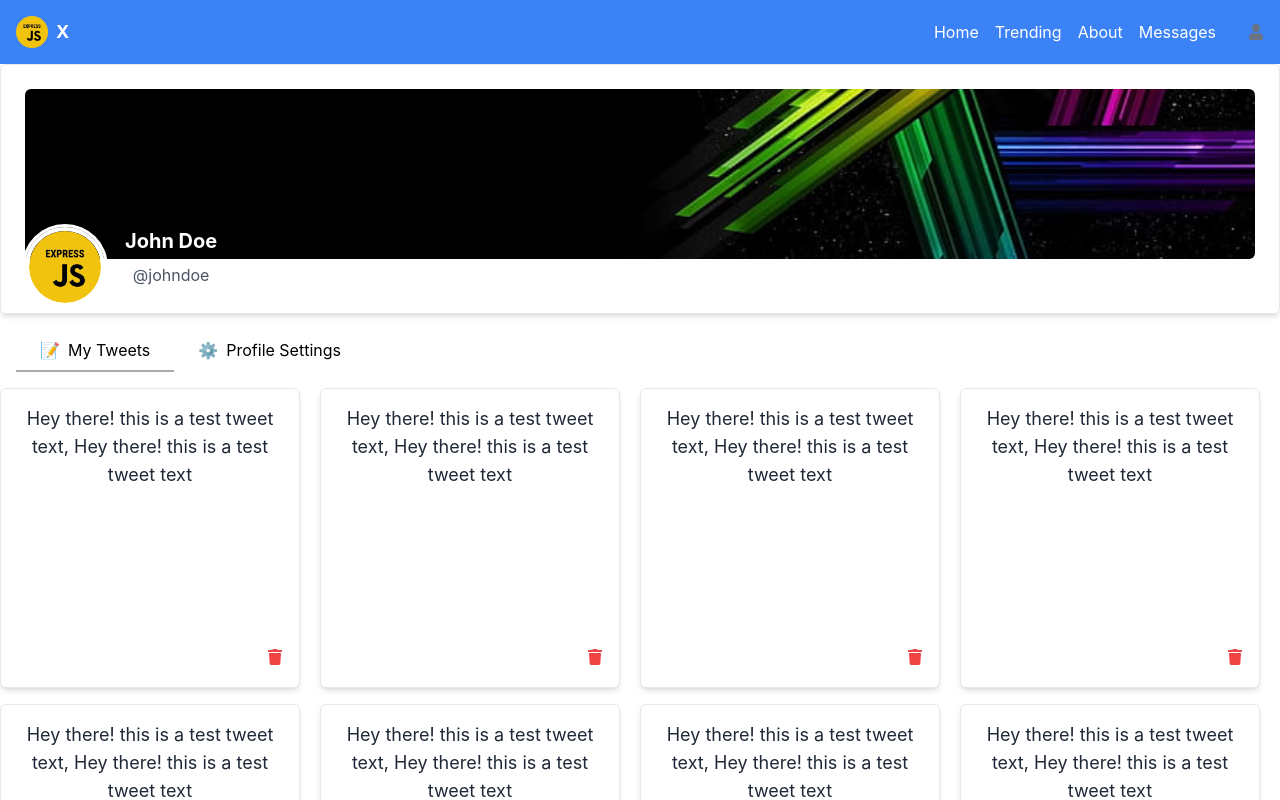
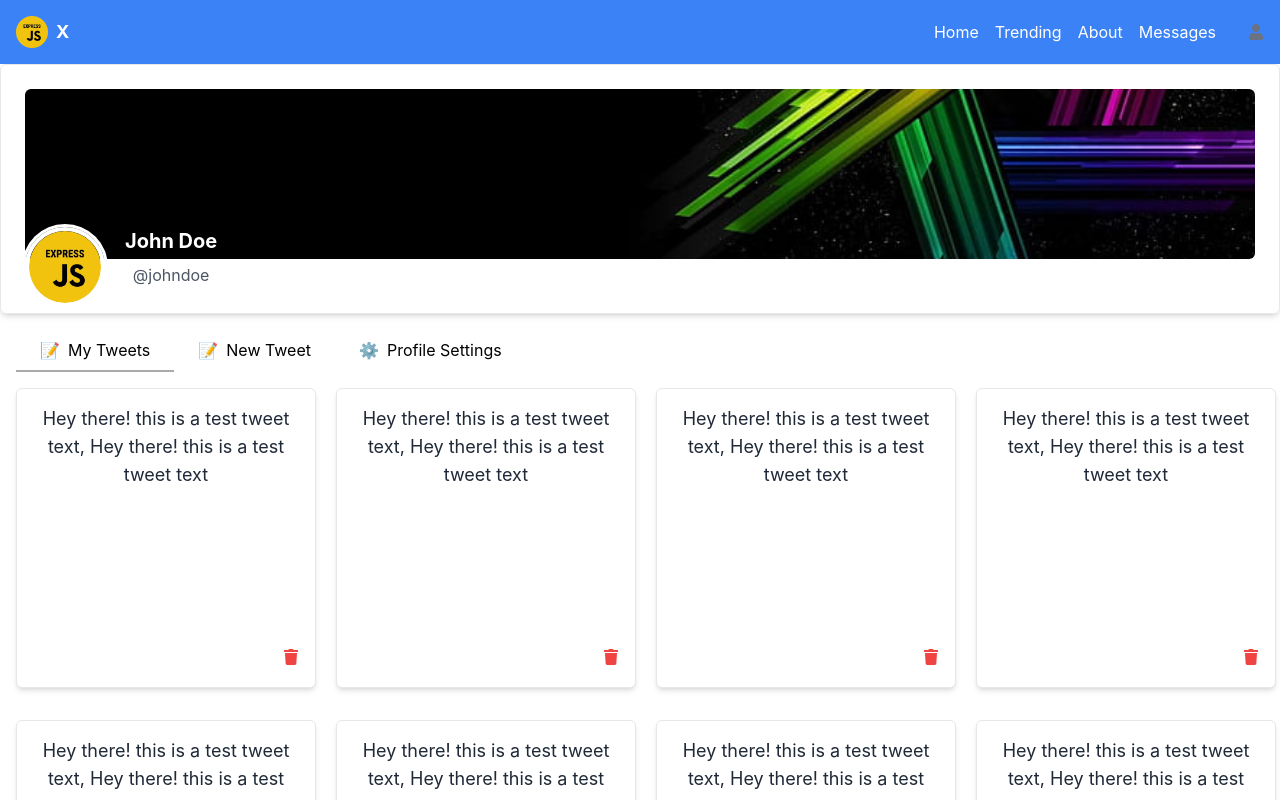
Before and after one commit to ZuhaibHunzai/twitter-clone-react-ui, a React (Create React App) app: page /profile in a window 1280 px wide. Shown: the top 800 px of the page. Built offline with nearby package versions, Linux system fonts and the light colour scheme.

Commit message:
new tweet tab created

```diff
--- a/src/components/tabs.js
+++ b/src/components/tabs.js
@@ -3,6 +3,7 @@ import { Tab, Tabs, TabList, TabPanel } from "react-tabs";
 import "react-tabs/style/react-tabs.css";
 import MyTweetsCard from "./myTweetCard";
 import ProfileSettings from "./profileSettings";
+import TweetPost from "./tweetPost";
 
 const ProfileTabs = () => {
   const tweets = [
@@ -47,13 +48,17 @@ const ProfileTabs = () => {
           My Tweets
         </Tab>
         <Tab className="flex items-center text-black cursor-pointer px-6 py-2 border-b-2 border-transparent">
+          <span className="mr-2">📝</span>
+          New Tweet
+        </Tab>
+        <Tab className="flex items-center text-black cursor-pointer px-6 py-2 border-b-2 border-transparent">
           <span className="mr-2">⚙️</span>
           Profile Settings
         </Tab>
       </TabList>
 
       <TabPanel>
-        <div className=" grid grid-cols-8">
+        <div className=" grid grid-cols-8 gap-4 ml-4">
           {tweets &&
             tweets.map((tweet, index) => {
               return (
@@ -70,6 +75,11 @@ const ProfileTabs = () => {
       </TabPanel>
       <TabPanel>
         <div className="">
+          <TweetPost />
+        </div>
+      </TabPanel>
+      <TabPanel>
+        <div className="">
           <ProfileSettings />
         </div>
       </TabPanel>
```
